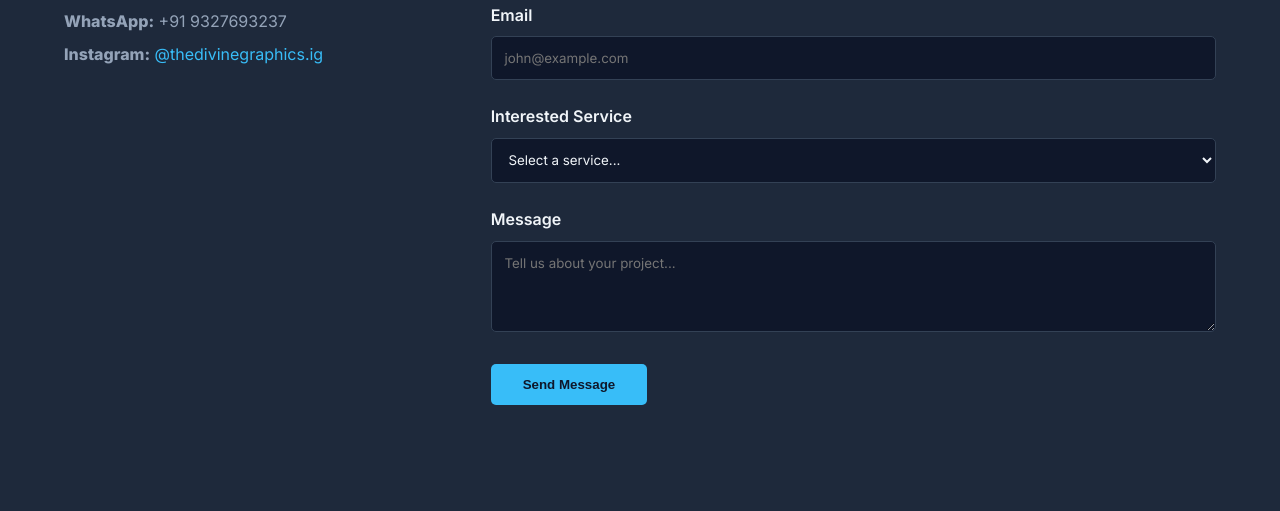
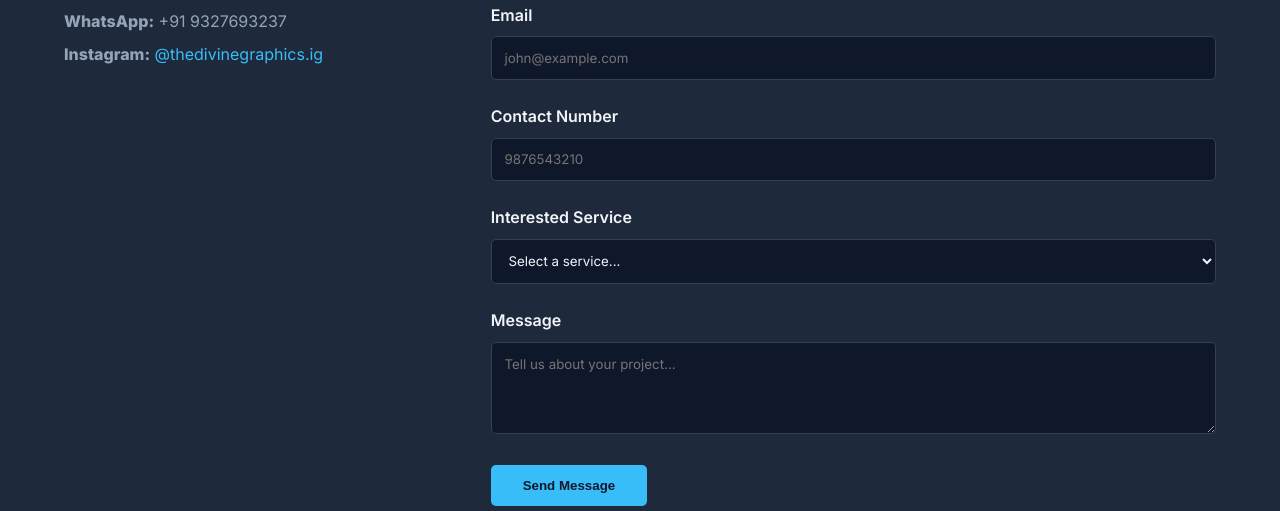
Before and after one commit to divinegraphics/divinegraphics, a plain HTML site: page index.html in a window 1280 px wide. Shown: the part 3505-4016 px from the top of the page. Drawn offline with Linux system fonts and the light colour scheme.

Commit message:
Update index.html

```diff
--- a/index.html
+++ b/index.html
@@ -199,6 +199,11 @@
                                 <label for="email">Email</label>
                                 <input type="email" id="email" name="email" required placeholder="john@example.com">
                             </div>
+                              <div class="form-group">
+                                <label for="phone">Contact Number</label>
+                                <input type="tel" id="phone" name="phone" required placeholder="9876543210">
+                            </div>
+
                             <div class="form-group">
                                 <label for="service">Interested Service</label>
                                 <select id="service" name="service" required>
```
